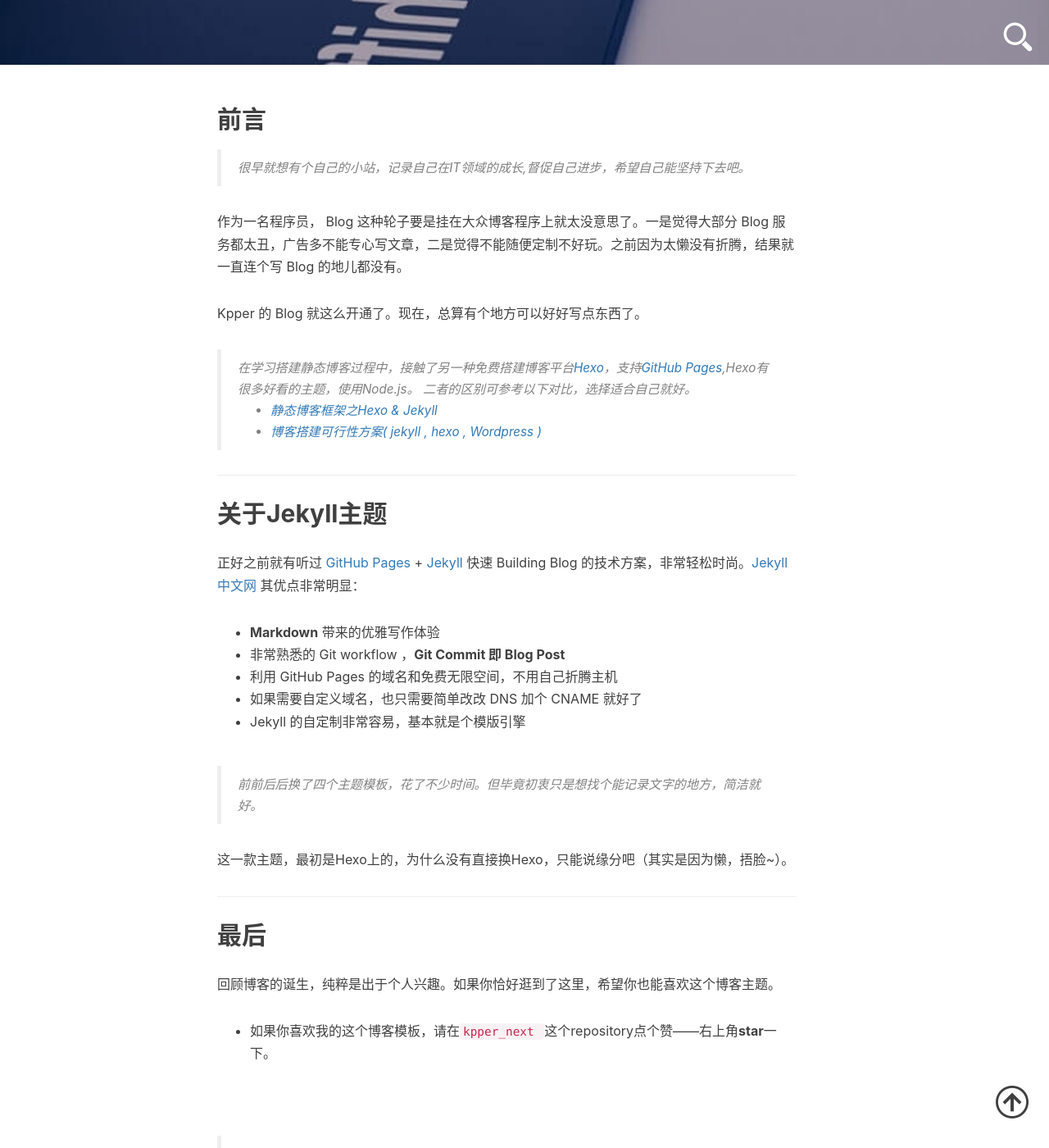
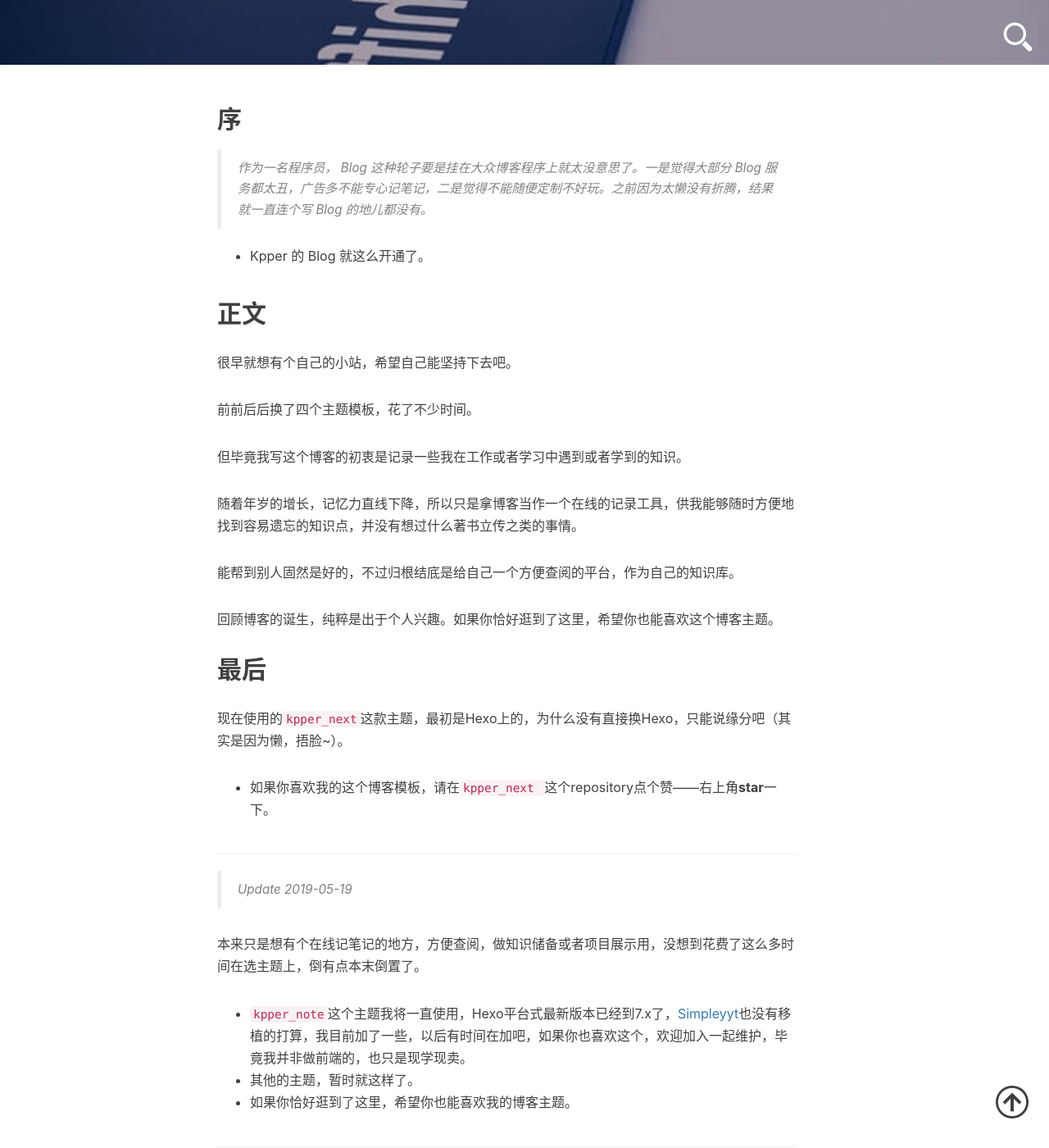
Before and after one commit to kpper/kpper_clean, a Jekyll site: the page built from _posts/2019-04-23-Hello My Blog.md, in a window 1280 px wide and 1400 px high, scrolled down 512 px. Shown: the whole window at 82% size. Built offline with Jekyll 4.4.1, drawn with Linux system fonts in a browser that asks for light colours; comment, search, counter and statistics services are not loaded; some of the changed text lies outside the part shown.

Commit message:
(change)update blog for swp1.0

```diff
--- a/_posts/2019-04-23-Hello My Blog.md
+++ b/_posts/2019-04-23-Hello My Blog.md
@@ -1,14 +1,14 @@
 ---
 layout:     post
 title:      Hello My Blog
-subtitle:   写在前面
+subtitle:   序
 date:       2019-05-05
+updated:    2019-05-19
 author:     kpper
-categories: Blog.Note
+categories: jekyll
 mathjax: true
 tags:
-    -blog
-    -note
+    - blog
 #header-img: img/tiiltle.png
 #catalog: true
 #description:
@@ -20,38 +20,58 @@ tags:
 {:toc}
 -->
 
-## 前言
+## 序
+>作为一名程序员， Blog 这种轮子要是挂在大众博客程序上就太没意思了。一是觉得大部分 Blog 服务都太丑，广告多不能专心记笔记，二是觉得不能随便定制不好玩。之前因为太懒没有折腾，结果就一直连个写 Blog 的地儿都没有。
 
->很早就想有个自己的小站，记录自己在IT领域的成长,督促自己进步，希望自己能坚持下去吧。
+* Kpper 的 Blog 就这么开通了。
+<!-- more -->
+<p id = "build"></p>
+## 正文
 
-作为一名程序员， Blog 这种轮子要是挂在大众博客程序上就太没意思了。一是觉得大部分 Blog 服务都太丑，广告多不能专心写文章，二是觉得不能随便定制不好玩。之前因为太懒没有折腾，结果就一直连个写 Blog 的地儿都没有。
+很早就想有个自己的小站，希望自己能坚持下去吧。
 
-Kpper 的 Blog 就这么开通了。现在，总算有个地方可以好好写点东西了。
-<!-- more -->
+前前后后换了四个主题模板，花了不少时间。
+
+但毕竟我写这个博客的初衷是记录一些我在工作或者学习中遇到或者学到的知识。
+
+随着年岁的增长，记忆力直线下降，所以只是拿博客当作一个在线的记录工具，供我能够随时方便地找到容易遗忘的知识点，并没有想过什么著书立传之类的事情。
+
+能帮到别人固然是好的，不过归根结底是给自己一个方便查阅的平台，作为自己的知识库。
+
+回顾博客的诞生，纯粹是出于个人兴趣。如果你恰好逛到了这里，希望你也能喜欢这个博客主题。
+
+
+
+## 最后
+现在使用的`kpper_next`这款主题，最初是Hexo上的，为什么没有直接换Hexo，只能说缘分吧（其实是因为懒，捂脸~）。
+* 如果你喜欢我的这个博客模板，请在[`kpper_next
+`](https://kpper.github.io/kpper_next/)这个repository点个赞——右上角**star**一下。
+
+---
+>Update 2019-05-19
+
+本来只是想有个在线记笔记的地方，方便查阅，做知识储备或者项目展示用，没想到花费了这么多时间在选主题上，倒有点本末倒置了。
+
+* `kpper_note`这个主题我将一直使用，Hexo平台式最新版本已经到7.x了，[Simpleyyt](https://github.com/Simpleyyt/jekyll-theme-next)也没有移植的打算，我目前加了一些，以后有时间在加吧，如果你也喜欢这个，欢迎加入一起维护，毕竟我并非做前端的，也只是现学现卖。
+* 其他的主题，暂时就这样了。
+* 如果你恰好逛到了这里，希望你也能喜欢我的博客主题。
+
+---
+
+## 关于Jekyll主题
+
+之前就有听过 [GitHub Pages](https://pages.github.com/) + [Jekyll](http://jekyllrb.com/) 快速 Building Blog 的技术方案，非常轻松时尚。[Jekyll中文网](http://jekyllcn.com/)
+其优点非常明显：
+
+* **Markdown** 带来的优雅写作体验
+* 非常熟悉的 Git workflow ，不需要本地环境，**Git Commit 即 Blog Post**
+* 利用 GitHub Pages 的域名和免费无限空间，不用自己折腾主机
+* 如果需要自定义域名，也只需要简单改改 DNS 加个 CNAME 就好了
+* Jekyll 的自定制非常容易，基本就是个模版引擎
+
+---
+
 >在学习搭建静态博客过程中，接触了另一种免费搭建博客平台[Hexo](https://hexo.io/)，支持[GitHub Pages](https://pages.github.com/),Hexo有很多好看的主题，使用Node.js。
 二者的区别可参考以下对比，选择适合自己就好。
 * [静态博客框架之Hexo & Jekyll](https://www.jianshu.com/p/ce1619874d34)
 * [博客搭建可行性方案( jekyll , hexo , Wordpress )](https://www.jianshu.com/p/c4f145fdd637)
-<p id = "build"></p>
----
-## 关于Jekyll主题
-
-正好之前就有听过 [GitHub Pages](https://pages.github.com/) + [Jekyll](http://jekyllrb.com/) 快速 Building Blog 的技术方案，非常轻松时尚。[Jekyll中文网](http://jekyllcn.com/)
-其优点非常明显：
-
-* **Markdown** 带来的优雅写作体验
-* 非常熟悉的 Git workflow ，**Git Commit 即 Blog Post**
-* 利用 GitHub Pages 的域名和免费无限空间，不用自己折腾主机
-* 如果需要自定义域名，也只需要简单改改 DNS 加个 CNAME 就好了
-* Jekyll 的自定制非常容易，基本就是个模版引擎
-
->前前后后换了四个主题模板，花了不少时间。但毕竟初衷只是想找个能记录文字的地方，简洁就好。
-
-这一款主题，最初是Hexo上的，为什么没有直接换Hexo，只能说缘分吧（其实是因为懒，捂脸~）。
-
----
-## 最后
-回顾博客的诞生，纯粹是出于个人兴趣。如果你恰好逛到了这里，希望你也能喜欢这个博客主题。
-
-* 如果你喜欢我的这个博客模板，请在[`kpper_next
-`](https://kpper.github.io/kpper_next/)这个repository点个赞——右上角**star**一下。
```
Also changed, not shown: _posts/2015-09-20-How to use kpper_jacman Theme.md (+3 -3 lines), _posts/2017-07-20-How to use Next Theme_EN.md (+4 -4 lines), _posts/2018-07-20-How to use kpper_next  Theme.md (+3 -3 lines), _posts/2018-12-19-How to use kpper_clean Theme.md (+3 -3 lines), _posts/2019-04-23-How to use kpper_simple Theme.md (+3 -3 lines), README.md.
